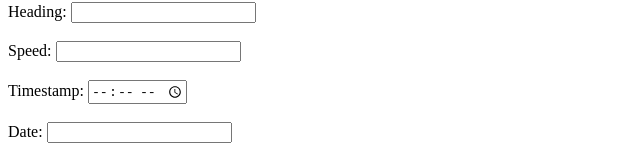
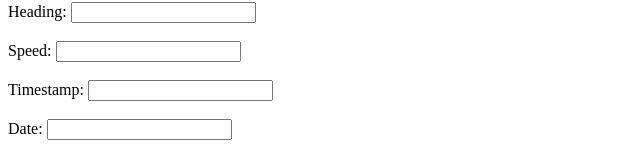
Before and after one commit to BradWhite93/GeolocationTest, a plain HTML site: page index.html in a window 1280 px wide. Shown: the part 237-393 px from the top of the page, without its empty margins (0-640 px from the left). Drawn offline with Linux system fonts and the light colour scheme.

Commit message:
Update index.html

```diff
--- a/index.html
+++ b/index.html
@@ -50,7 +50,7 @@ function onGeoError(event)
  <br><br>
   Speed: <input type="text" id="Speed" name="Speed" value="">
  <br><br>
-  Timestamp: <input type="time" id="Timestamp" name="Timestamp" value="">
+  Timestamp: <input type="text" id="Timestamp" name="Timestamp" value="">
  <br><br>
    Date: <input type="text" id="Date" name="Date" value="">
  <br><br>
```
